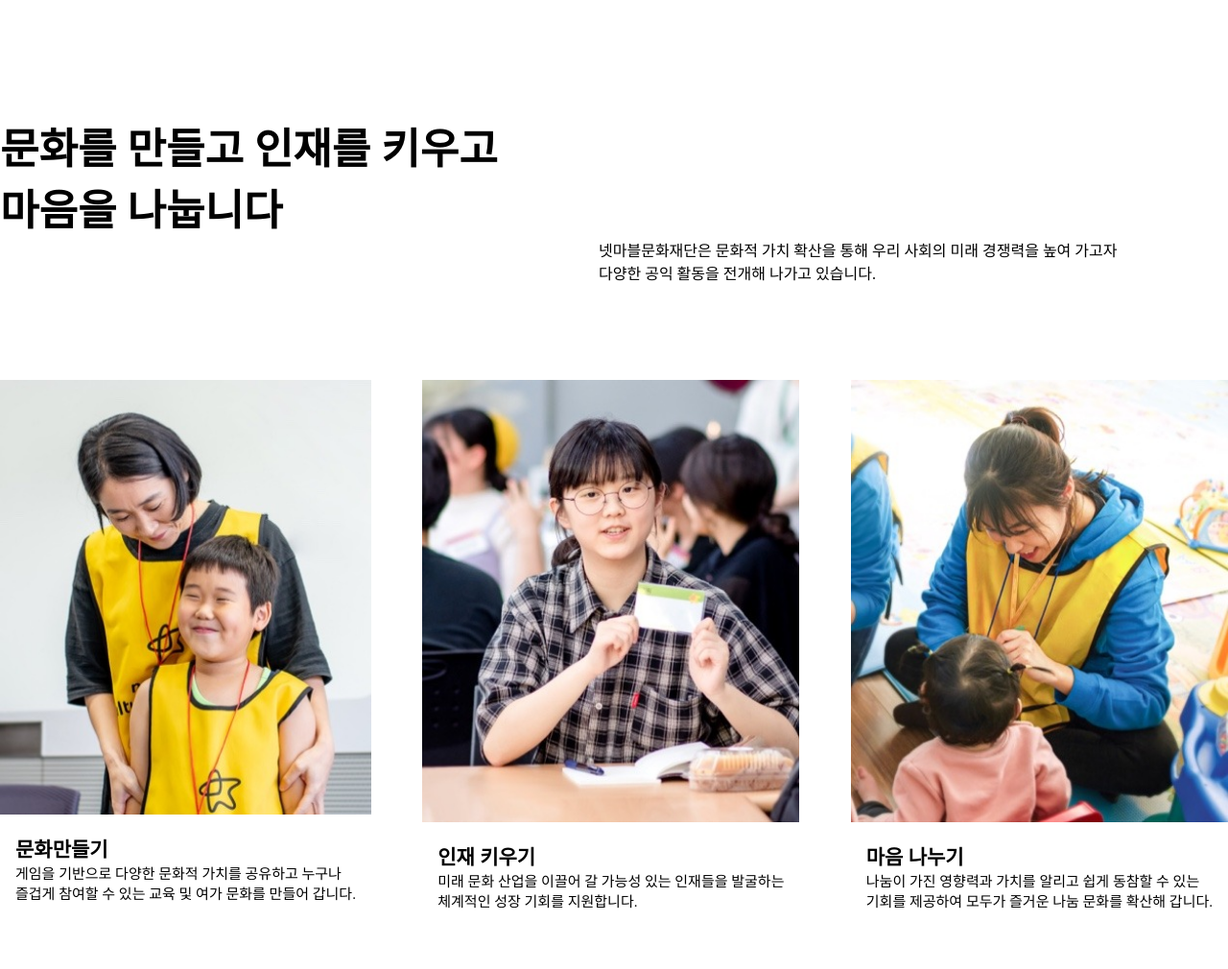
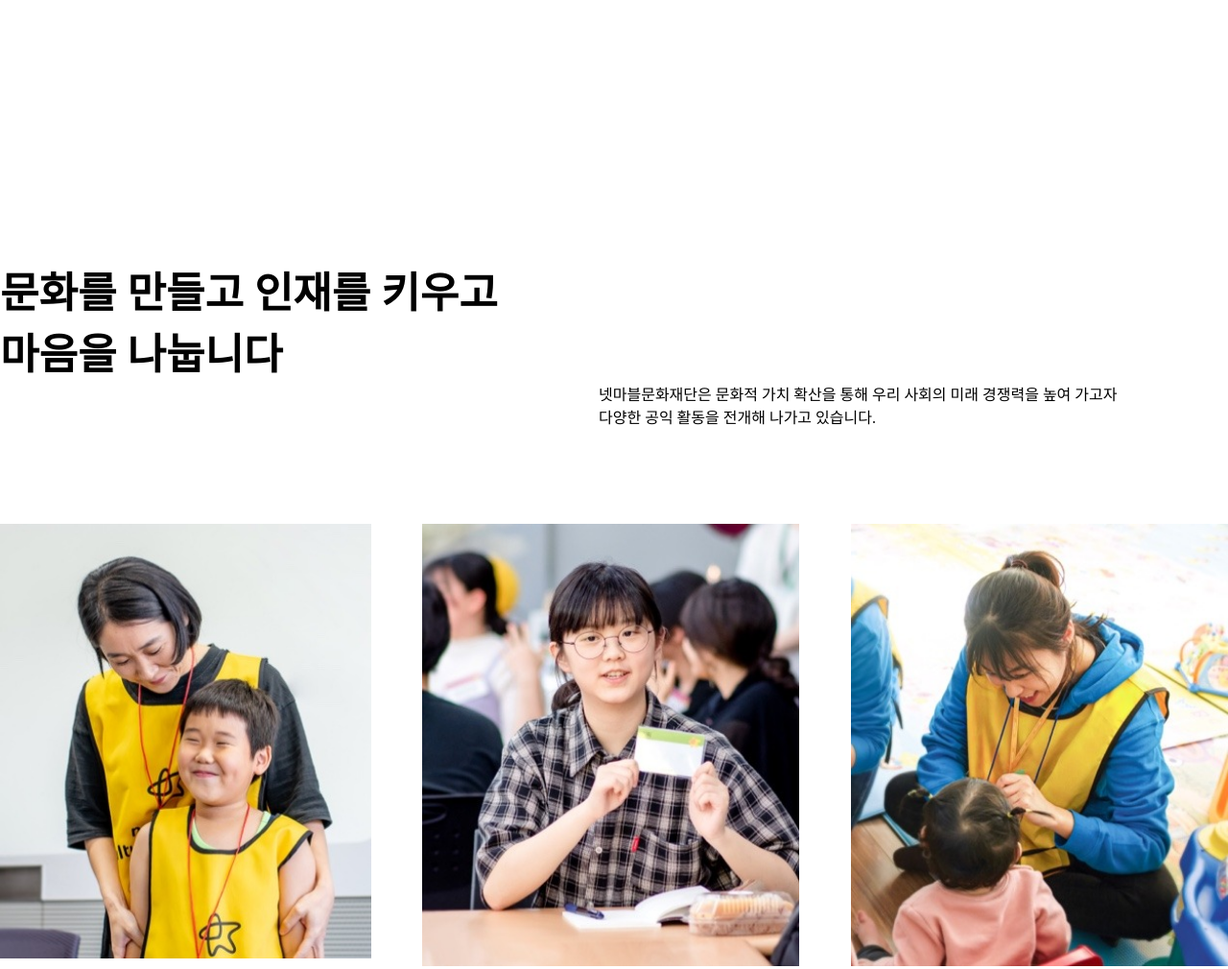
Before and after one commit to yoonchangcho-hm/2025net, a plain HTML site: page index.html in a window 1280 px wide. Shown: the part 680-1690 px from the top of the page at 96% size. Drawn offline with Linux system fonts and the light colour scheme.

Commit message:
250905_1820

```diff
--- a/css/style.css
+++ b/css/style.css
@@ -39,15 +39,22 @@
 
 /* content */
 
-.cont01 {
-  height: 300px;
+.h3Wrap {
+}
+.h3Wrap h3 {
+  padding: 150px 0 0 0;
+  text-align: left;
 }
 
 ul {
   display: flex;
   justify-content: space-between;
 }
-
+.contWrap01 {
+  /* width: 500px; */
+  /* flex-direction: column;
+  justify-content: space-between; */
+}
 .contWrap02 {
   margin-top: 100px;
   margin-bottom: 150px;
@@ -73,7 +80,6 @@ ul {
   background-color: #ffcd2c;
   padding: 102px 520px 102px 104px;
   font-weight: 500;
-  line-height: 1.43;
   letter-spacing: -1px;
 }
 
--- a/index.html
+++ b/index.html
@@ -32,10 +32,12 @@
     <div>
       <div class="container">
         <div class="contWrap01">
-          <h3 class="tit">
-            문화를 만들고 인재를 키우고<br />
-            마음을 나눕니다
-          </h3>
+          <div class="h3Wrap">
+            <h3 class="tit">
+              문화를 만들고 인재를 키우고<br />
+              마음을 나눕니다
+            </h3>
+          </div>
           <p class="tit" style="padding-left: 624px">
             넷마블문화재단은 문화적 가치 확산을 통해 우리 사회의 미래 경쟁력을
             높여 가고자<br />
@@ -83,7 +85,7 @@
               높여갑니다.
             </h4>
             <div style="margin: 24px">주요목적</div>
-            <img src="img/tboximg.jpg" style="" />
+            <img src="img/tboximg.jpg" />
           </div>
         </div>
       </div>
```
